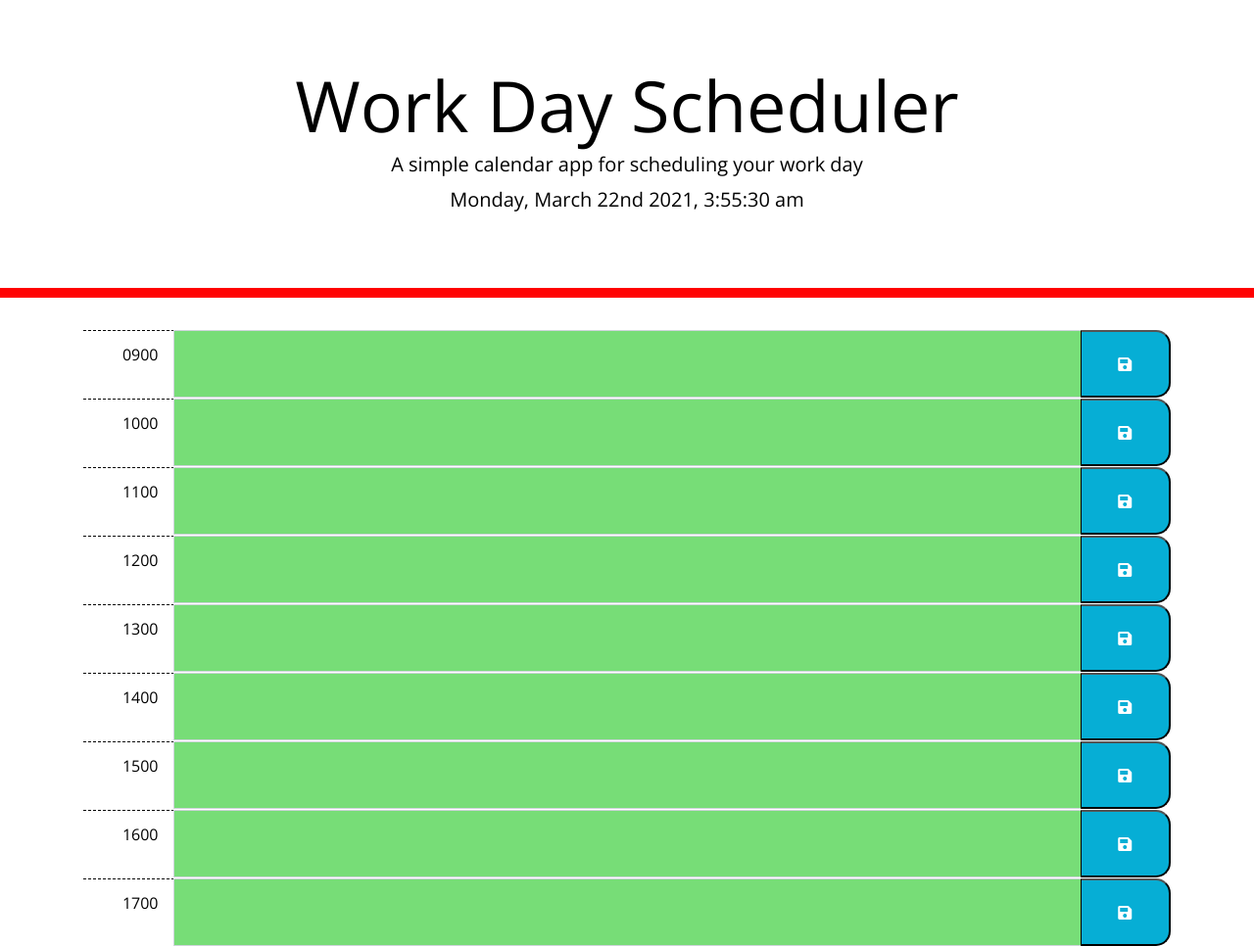
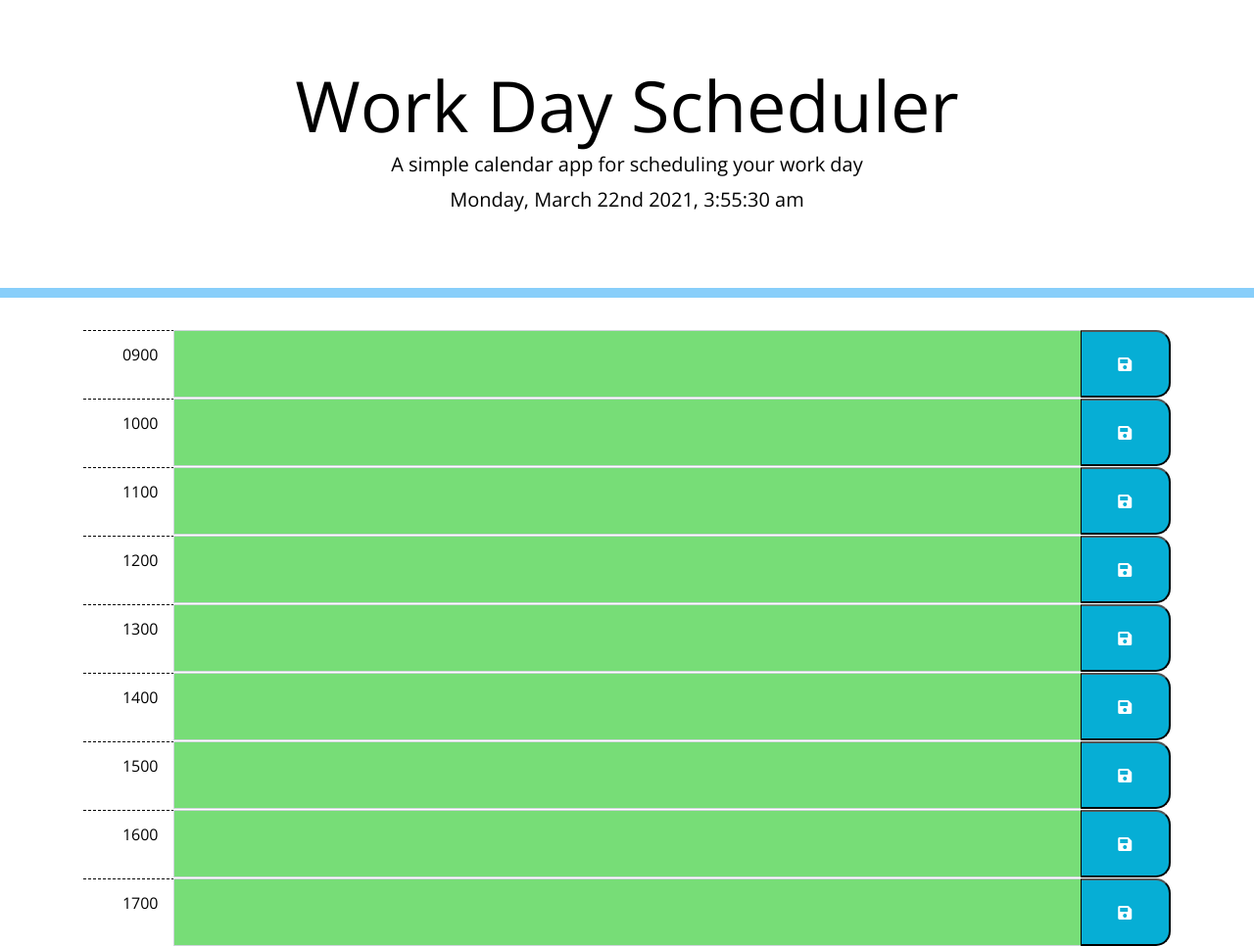
Before and after one commit to xRitchie91/daily-planner, a plain HTML site: page index.html in a window 1280 px wide. Shown: the whole page at 98% size. Drawn offline with nearby package versions, Linux system fonts and the light colour scheme.

Commit message:
updated header bar color

```diff
--- a/assets/css/style.css
+++ b/assets/css/style.css
@@ -18,7 +18,7 @@ textarea{
   background-color: transparent;
   color: black;
   border-radius: 0;
-  border-bottom: 10px solid red;
+  border-bottom: 10px solid lightskyblue;
 }
 
 .description{
```
